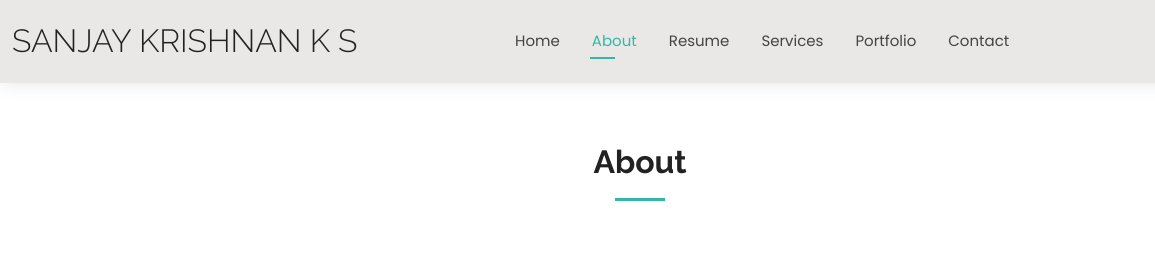
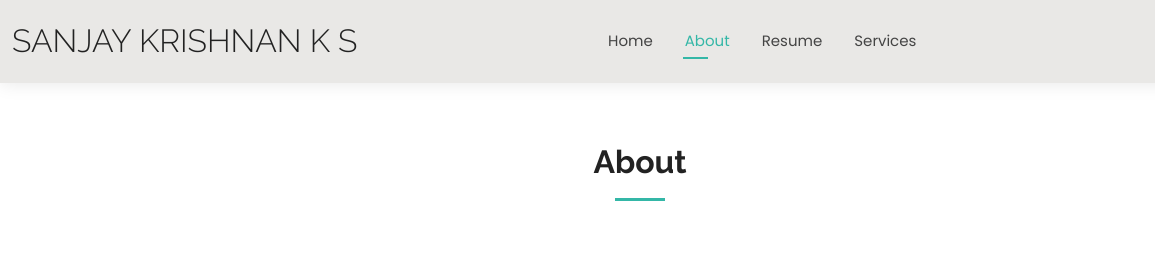
Before and after one commit to sanjay-kris/profile, a plain HTML site: page about.html in a window 1280 px wide. Shown: the top 280 px of the page, 0-1155 px from the left. Drawn offline with nearby package versions, Linux system fonts and the light colour scheme; a script that the page names is missing.

Commit message:
Add files via upload

```diff
--- a/about.html
+++ b/about.html
@@ -53,8 +53,6 @@
           <li><a href="about.html" class="active">About</a></li>
           <li><a href="resume.html">Resume</a></li>
           <li><a href="services.html">Services</a></li>
-          <li><a href="portfolio.html">Portfolio</a></li>
-          <li><a href="contact.html">Contact</a></li>
         </ul>
         <i class="mobile-nav-toggle d-xl-none bi bi-list"></i>
       </nav>
```
Also changed, not shown: index.html (+1 -1 lines), resume.html (+0 -1 lines).
